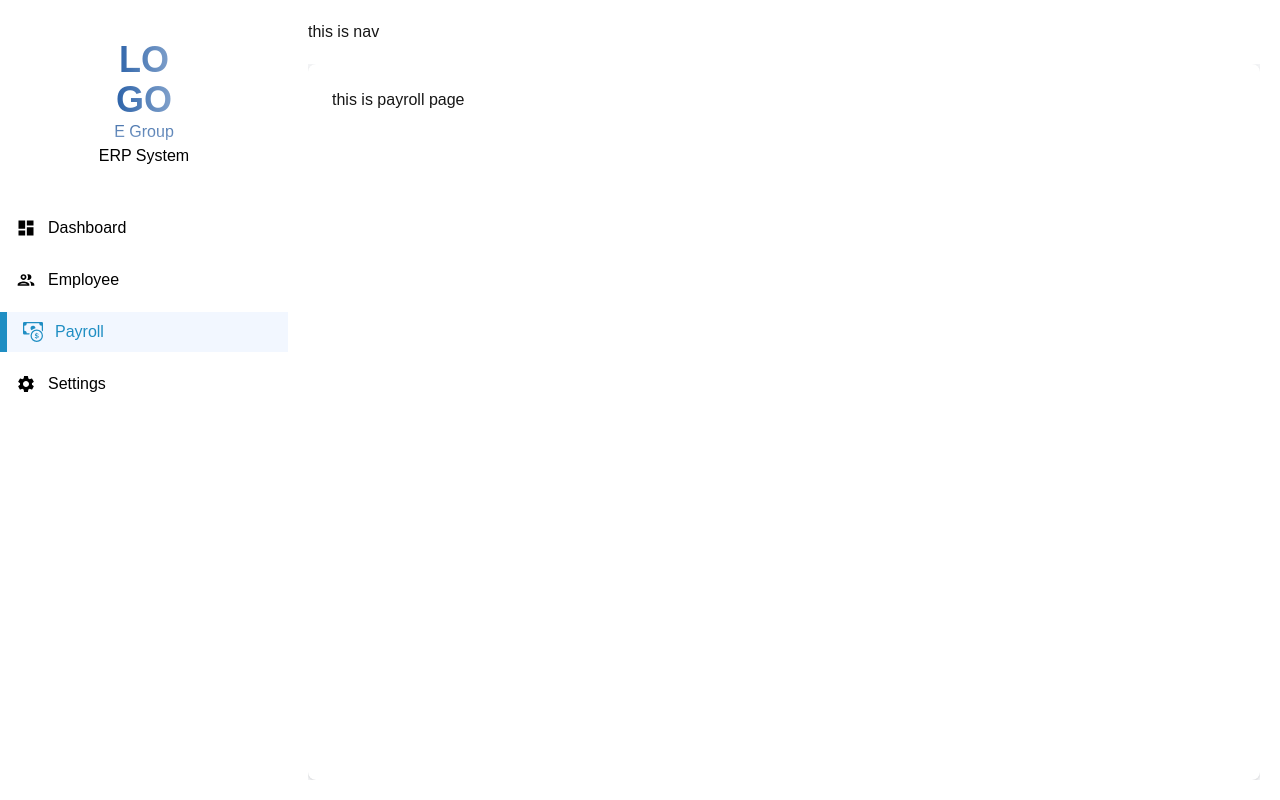
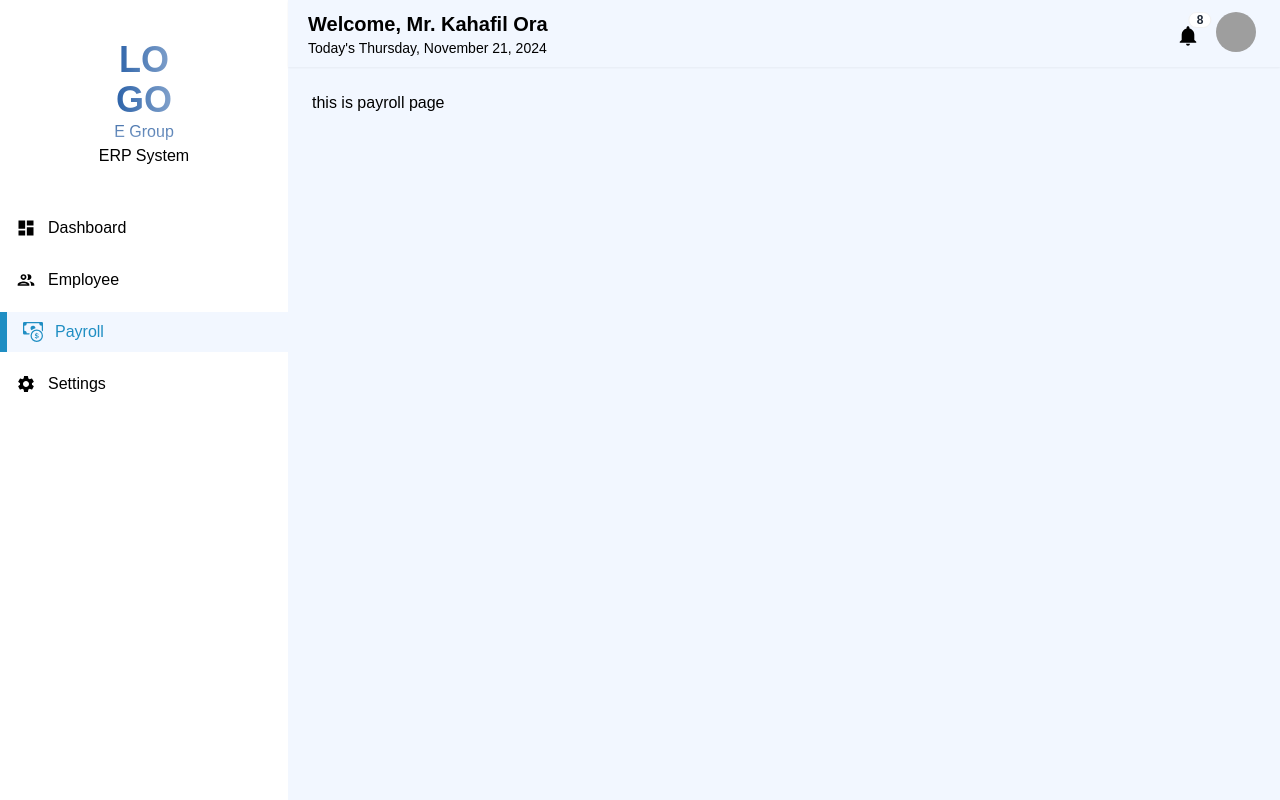
Before and after one commit to mizanor21/E-Group, a Next.js app: page /dashboard/payroll in a window 1280 px wide. Built offline with nearby package versions, Linux system fonts and the light colour scheme; grey boxes are pictures that could not be loaded.

Commit message:
navbar part added

```diff
--- a/app/dashboard/(Payroll)/payroll/page.js
+++ b/app/dashboard/(Payroll)/payroll/page.js
@@ -1,7 +1,11 @@
 import React from "react";
 
 const page = () => {
-  return <div>this is payroll page</div>;
+  return (
+    <div>
+      <p>this is payroll page</p>
+    </div>
+  );
 };
 
 export default page;
--- a/app/dashboard/layout.js
+++ b/app/dashboard/layout.js
@@ -7,13 +7,13 @@ const Layout = ({ children }) => {
       <Menubar />
 
       {/* Main Content Area */}
-      <div className="flex-1 flex flex-col gap-5 p-5">
-        <Nav />
+      <div className="flex-1 flex flex-col bg-[#f2f7ff] text-black">
+        <div className="shadow-sm">
+          <Nav />
+        </div>
 
-        <div className="flex-1 overflow-y-auto bg-gray-100">
-          <div className="bg-white shadow rounded-lg p-6 min-h-full">
-            {children}
-          </div>
+        <div className="flex-1 overflow-y-auto  ">
+          <div className="p-6 min-h-screen">{children}</div>
         </div>
       </div>
     </div>
--- a/app/ui/Shared/Nav/Nav.jsx
+++ b/app/ui/Shared/Nav/Nav.jsx
@@ -1,7 +1,80 @@
-import React from "react";
+"use client";
+import { FaUser, FaTrashAlt, FaEnvelope, FaClock } from "react-icons/fa";
+import { formatDistanceToNow, format } from "date-fns";
+import React, { useEffect, useState } from "react";
+import { IoMdNotifications } from "react-icons/io";
 
 const Nav = () => {
-  return <div>this is nav</div>;
+  const [currentTime, setCurrentTime] = useState(new Date());
+
+  useEffect(() => {
+    const timer = setInterval(() => setCurrentTime(new Date()), 1000);
+    return () => clearInterval(timer);
+  }, []);
+  return (
+    <div className="navbar flex justify-between px-5">
+      <div className="flex flex-col items-start">
+        <h3 className="text-xl font-bold">Welcome, Mr. Kahafil Ora </h3>
+        <small className="text-sm">
+          Today&apos;s {format(currentTime, "EEEE, MMMM d, yyyy")}
+        </small>
+      </div>
+      <div className="flex">
+        <div className="dropdown dropdown-end">
+          <div tabIndex={0} role="button" className="btn btn-ghost btn-circle">
+            <div className="indicator">
+              <IoMdNotifications className="text-2xl mt-1" />
+              <span className="badge badge-sm indicator-item">8</span>
+            </div>
+          </div>
+          <div
+            tabIndex={0}
+            className="card card-compact dropdown-content bg-base-100 z-[1] mt-3 w-52 shadow"
+          >
+            <div className="card-body">
+              <span className="text-lg font-bold">8 Notifications</span>
+              <div className="card-actions">
+                <button className="btn btn-primary btn-block">
+                  View Notifications
+                </button>
+              </div>
+            </div>
+          </div>
+        </div>
+        <div className="dropdown dropdown-end">
+          <div
+            tabIndex={0}
+            role="button"
+            className="btn btn-ghost btn-circle avatar"
+          >
+            <div className="w-10 rounded-full">
+              <img
+                alt="Tailwind CSS Navbar component"
+                src="https://img.daisyui.com/images/stock/photo-1534528741775-53994a69daeb.webp"
+              />
+            </div>
+          </div>
+          <ul
+            tabIndex={0}
+            className="menu menu-sm dropdown-content bg-base-100 rounded-box z-[1] mt-3 w-52 p-2 shadow"
+          >
+            <li>
+              <a className="justify-between">
+                Profile
+                <span className="badge">New</span>
+              </a>
+            </li>
+            <li>
+              <a>Settings</a>
+            </li>
+            <li>
+              <a>Logout</a>
+            </li>
+          </ul>
+        </div>
+      </div>
+    </div>
+  );
 };
 
 export default Nav;
--- a/package.json
+++ b/package.json
@@ -9,12 +9,14 @@
     "lint": "next lint"
   },
   "dependencies": {
+    "date-fns": "^4.1.0",
     "next": "^14.2.15",
     "react": "^18.3.1",
     "react-dom": "^18.3.1",
     "react-icons": "^5.3.0"
   },
   "devDependencies": {
+    "daisyui": "^4.12.14",
     "eslint": "^8",
     "eslint-config-next": "^15.0.3",
     "postcss": "^8",
--- a/tailwind.config.js
+++ b/tailwind.config.js
@@ -5,13 +5,8 @@ module.exports = {
     "./components/**/*.{js,ts,jsx,tsx,mdx}",
     "./app/**/*.{js,ts,jsx,tsx,mdx}",
   ],
-  theme: {
-    extend: {
-      colors: {
-        background: "var(--background)",
-        foreground: "var(--foreground)",
-      },
-    },
+  daisyui: {
+    themes: ["light"],
   },
-  plugins: [],
+  plugins: [require("daisyui")],
 };
```
Also changed, not shown: app/ui/Shared/Menubar/Menubar.jsx (+1 -6 lines), 1 other file (tests, documents, lock files or other folders).
